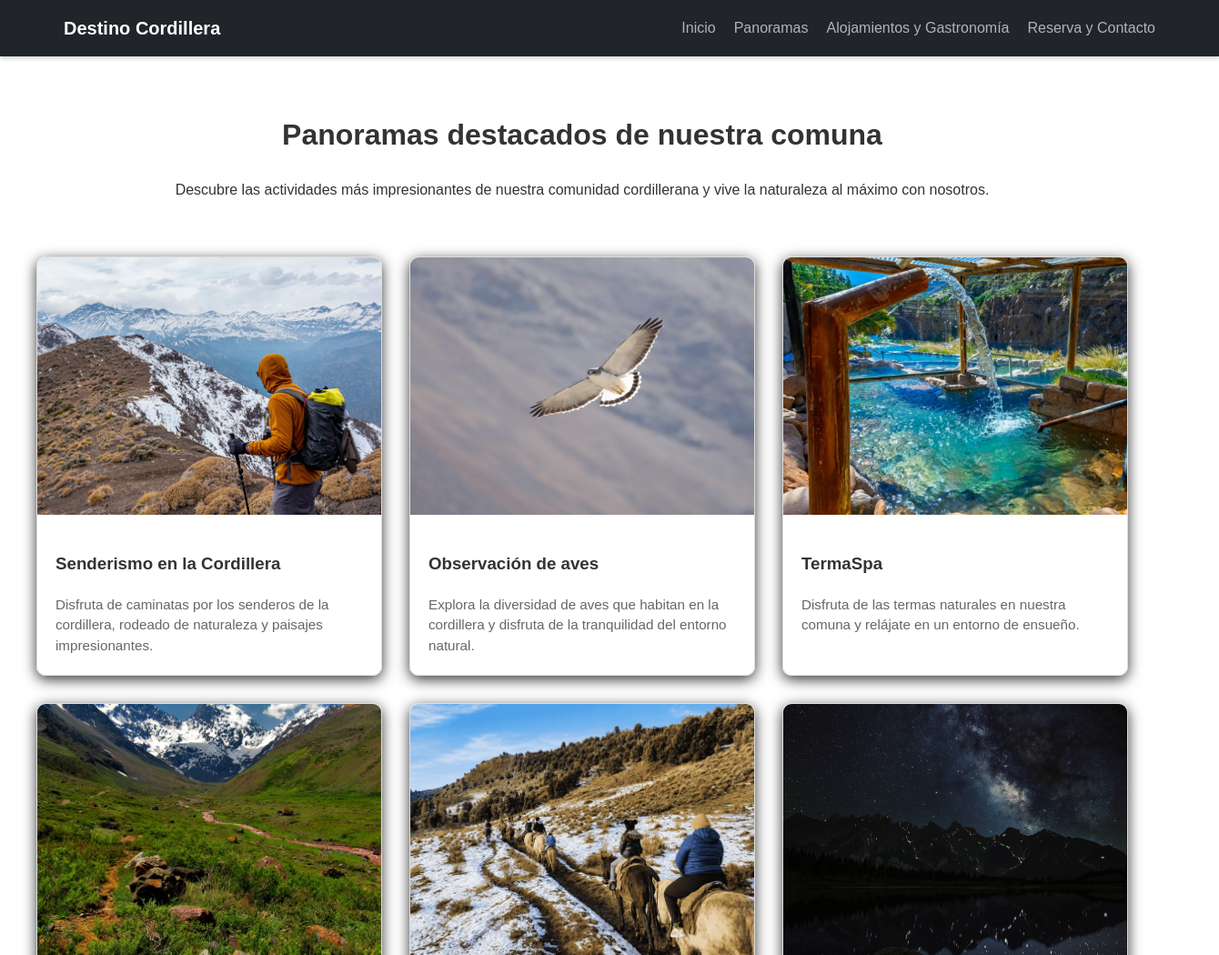
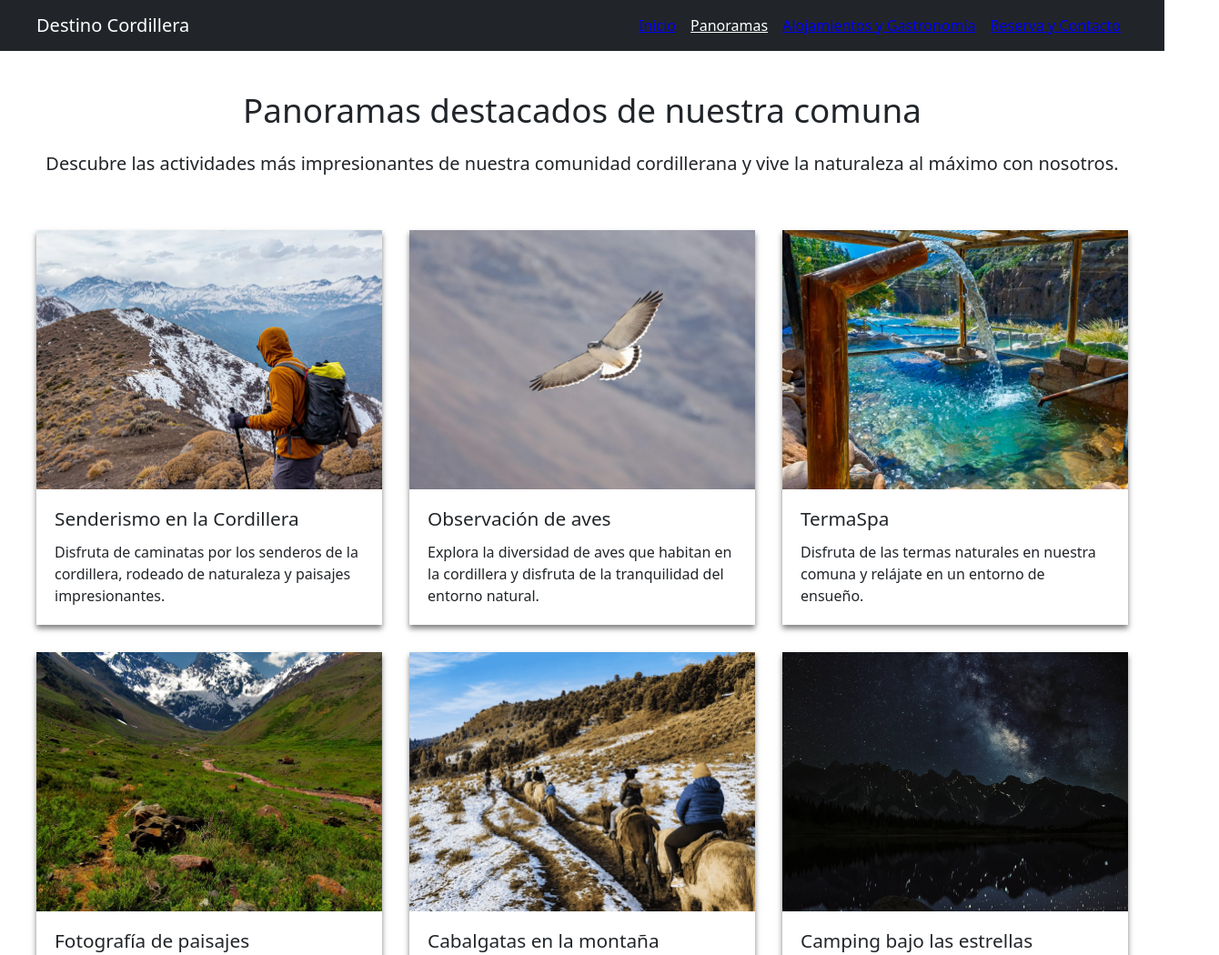
Before and after one commit to bjUAutonoma/Equipo2_Solemne1_web, a plain HTML site: page panoramas.html in a window 1280 px wide. Shown: the top 1050 px of the page at 91% size, 1340 px wide, since content can reach past the window. Drawn offline with Linux system fonts and the light colour scheme.

Commit message:
correcciones navbar

```diff
--- a/css/styles.css
+++ b/css/styles.css
@@ -1,35 +1,4 @@
 /*Inicio de estilos generales*/
-
-body {
-    font-family: Arial, Helvetica, sans-serif;
-    font-size: 1rem;
-    line-height: 1.6;
-    color: #333;
-    margin: 0;
-    padding: 0;
-}
-
-/* Delimita que el contenedor y cada slide tengan la misma altura*/
-.carousel-inner,
-.carousel-item {
-    height: 70vh;
-    min-height: 400px;
-}
-
-/* La imagen se ajusta sin salirse del marco */
-.carousel-item img {
-    height: 100%;
-    width: 100%;
-    object-fit: cover;
-    object-position: center;
-}
-
-/* Ajuste de proporciones para las imágenes de las tarjetas */
-.card-img-top {
-    aspect-ratio: 4 / 3;
-    width: 100%;
-    object-fit: cover;
-}
 
 /* Hace que todas tengan la misma altura */
 .carousel-inner,
@@ -54,21 +23,35 @@ body {
 }
 
 /* Implementación de estilos para las tarjetas y página general de panorama.html con css propio */
+body {
+    font-family: system-ui, -apple-system, 'segeoe UI', Roboto, 'Hlvetica Nuee', arial, sans-serif;
+    margin: 0;
+    padding: 0;
+    color: #212529;
+}
 /* Estructura de la sección de títulos */
 .titulo-seccion {
     text-align: center;
     margin-bottom: 40px;
-    color: #333;
+    margin-top: 0;
+    color: #212529;
+}.titulo-seccion h1 {
+    font-size: 2.3rem;
+    font-weight: 500;
+    margin-bottom: 15px;
+    margin-top: 0;
+}
+.titulo-seccion p {
+    font-size: 1.25rem;
+    font-weight: 300;
+    color: #212529;
 }
 
 /* Contenedor para delimitar margenes */
 .contenedor-principal {
     max-width: 1200px;
     margin: 0 auto;
-    padding-right: 40px;
-    padding-left: 40px;
-    padding-top: 40px;
-    padding-bottom: 40px;
+    padding: 40px;
 }
 
 /* Sistema de grillas CSS Grid */
@@ -81,19 +64,20 @@ body {
 
 /* Estructura de las tarjetas de panorama  */
 .tarjeta-panorama {
-    border: 1px solid #ddd;
-    border-radius: 10px;
+    border: 1px solid rgba(0,0, 0, 0.125)
+    border-radius: 0.375rem;
     overflow: hidden;
-    box-shadow: 0 4px 15px rgba(0, 0, 0, 0.8);
+    box-shadow: 0 4px 6px rgba(0, 0, 0, 0.5);
     transition: transform 0.3s ease, box-shadow 0.3s ease;
     display: flex;
     flex-direction: column;
+    background-color: #ffffff;
 }
 
 /* Efecto al pasar el mouse por encima */
 .tarjeta-panorama:hover {
     transform: translateY(-5px);
-    box-shadow: 0 8px 20px rgba(0, 0, 0, 0.8);
+    box-shadow: 0 0.5rem 1rem rgba(0, 0, 0, 0.15);
 }
 
 /* Imagen de la tarjeta de panorama */
@@ -117,22 +101,26 @@ body {
 /* Estilos para el título y descripción de la tarjeta */
 .contenido-tarjeta h2 {
     font-size: 1.3rem;
-    margin-bottom: 12px;
-    color: #333333;
-    font-weight: 600;
+    line-height: 1.2;
+    margin-top: 0;
+    margin-bottom: 0.75rem;
+    color: #212529;
+    font-weight: 500;
 }
 .contenido-tarjeta p {
-    font-size: 0.95rem;
+    font-size: 1rem;
     line-height: 1.5;
-    color: #666666;
-    margin: 0;
+    color: #212529;
+    font-weight: 400;
+    margin-top: 0;
+    margin-bottom: 0;
 }
-/* navbar*/
+/* crea cion del navbar con css propio*/
 .mi-navbar {
     background-color: #212529;
-    padding: 15px 30px;
+    padding: 0.9rem 0;
     width: 100%;
-    box-shadow: 0 2px 5px rgba(0, 0, 0, 0.2);
+    box-sizing: border-box;
 }
 .nav-container {
     display: flex;
@@ -144,22 +132,28 @@ body {
 .nav-logo {
     color: #ffffff;
     font-size: 1.25rem;
-    font-weight: bold;
+    font-weight: 400;
     text-decoration: none;
+    margin-right: 0px;
+    margin-left: 0px;
 }
 .nav-logo:hover {
-    color: #0d6efd;
+    color: #ffffff;
+    text-decoration: none;
 }
 .nav-links {
     list-style: none;
     display: flex;
-    gap: 20px;
     margin: 0;
     padding: 0;
 }
 .nav-links a {
-    color: #adb5bd;
+    color: rgba(225, 225, 225, 0.55)
     text-decoration: none;
     font-size: 1rem;
-    transition: color 0.3s ease;
+    padding: 0.5rem 0.5rem;
+    transition: color 0.15s ease-in-out;
 }
+.nav-links a.active, .nav-links a:hover{
+    color: #ffffff;
+}
--- a/panoramas.html
+++ b/panoramas.html
@@ -42,42 +42,42 @@ todo hecho con clases propias definidas en styles.css y html5 básico-->
                 <article class="tarjeta-panorama">
                     <img src="images/senderismo.png" alt="Panorama 1" class="imagen-tarjeta">
                     <div class="contenido-tarjeta">
-                        <h3>Senderismo en la Cordillera</h3>
+                        <h2>Senderismo en la Cordillera</h2>
                         <p>Disfruta de caminatas por los senderos de la cordillera, rodeado de naturaleza y paisajes impresionantes.</p>
                     </div>
                 </article>
                 <article class="tarjeta-panorama">
                     <img src="images/pajaro.jpg" alt="Panorama 2" class="imagen-tarjeta">
                     <div class="contenido-tarjeta">
-                        <h3>Observación de aves</h3>
+                        <h2>Observación de aves</h2>
                         <p>Explora la diversidad de aves que habitan en la cordillera y disfruta de la tranquilidad del entorno natural.</p>
                     </div>
                 </article>
                 <article class="tarjeta-panorama">
                     <img src="images/termaspa.png" alt="Panorama 3" class="imagen-tarjeta">
                     <div class="contenido-tarjeta">
-                        <h3>TermaSpa</h3>
+                        <h2>TermaSpa</h2>
                         <p>Disfruta de las termas naturales en nuestra comuna y relájate en un entorno de ensueño.</p>
                     </div>
                 </article>
                 <article class="tarjeta-panorama">
                     <img src="images/paisaje.jpg" alt="Panorama 4" class="imagen-tarjeta">
                     <div class="contenido-tarjeta">
-                        <h3>Fotografía de paisajes</h3>
+                        <h2>Fotografía de paisajes</h2>
                         <p>Captura la belleza de los paisajes de nuestra comuna y lleva contigo recuerdos inolvidables.</p>
                     </div>
                 </article>
                 <article class="tarjeta-panorama">
                     <img src="images/cabalgata.png" alt="Panorama 5" class="imagen-tarjeta">
                     <div class="contenido-tarjeta">
-                        <h3>Cabalgatas en la montaña</h3>
+                        <h2>Cabalgatas en la montaña</h2>
                         <p>Disfruta de cabalgatas guiadas por los senderos de la montaña y vive una experiencia única.</p>
                     </div>
                 </article>
                 <article class="tarjeta-panorama">
                     <img src="images/camping.jpg" alt="Panorama 6" class="imagen-tarjeta">
                     <div class="contenido-tarjeta">
-                        <h3>Camping bajo las estrellas</h3>
+                        <h2>Camping bajo las estrellas</h2>
                         <p>Pasa la noche acampando en nuestros espacios habilitados y contempla el cielo estrellado.</p>                    </div>
                 </article>
             </div>
```
Also changed, not shown: alojamientos-gastronomia.html (+5 -5 lines).
